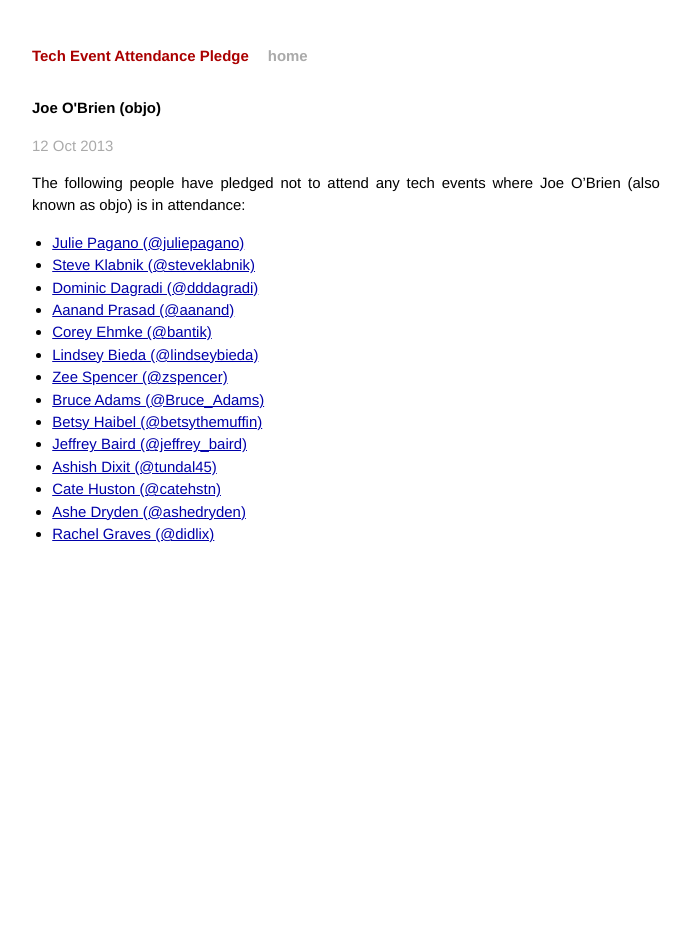
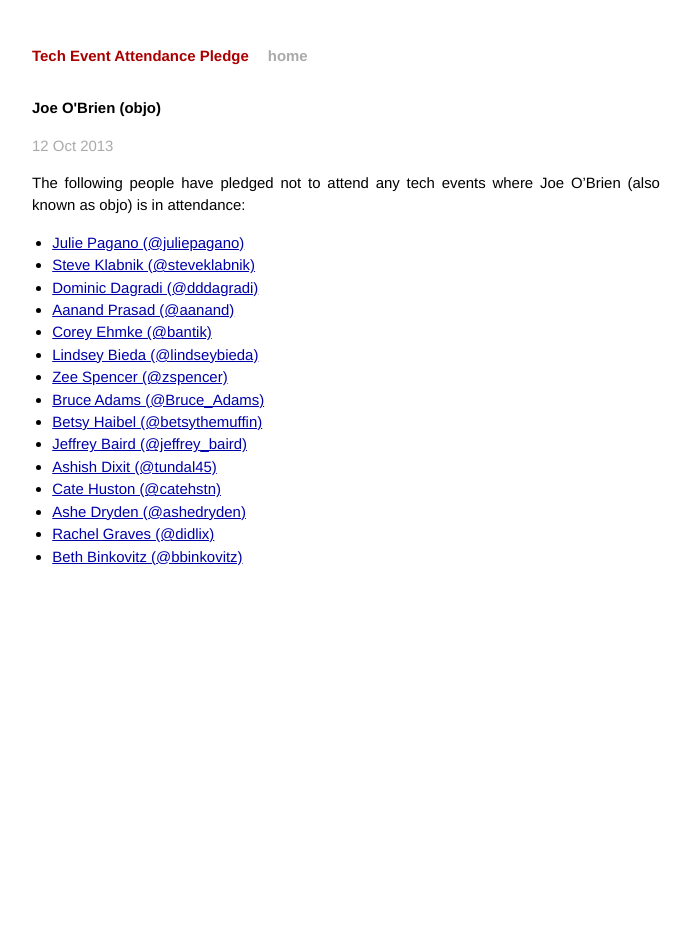
Before and after one commit to techtektek/tech-event-attendance-pledge.github.io, a Jekyll site: the page built from _posts/2013-10-12-objo.markdown, in a window 1280 px wide. Shown: the whole page, without its empty margins (294-985 px from the left). Built offline with Jekyll 4.4.1, drawn with Linux system fonts in a browser that asks for light colours; Markdown is read by kramdown in place of the engine named in the settings.

Commit message:
Add bbinkovitz.

```diff
--- a/_posts/2013-10-12-objo.markdown
+++ b/_posts/2013-10-12-objo.markdown
@@ -22,3 +22,4 @@ O'Brien (also known as objo) is in attendance:
 * [Cate Huston (@catehstn)](https://twitter.com/catehstn/status/389064572272795648)
 * [Ashe Dryden (@ashedryden)](https://twitter.com/ashedryden/status/389065073844830208)
 * [Rachel Graves (@didlix)](https://twitter.com/didlix/status/389066373613498369)
+* [Beth Binkovitz (@bbinkovitz)](https://twitter.com/bbinkovitz/status/389070396248436736)
```
